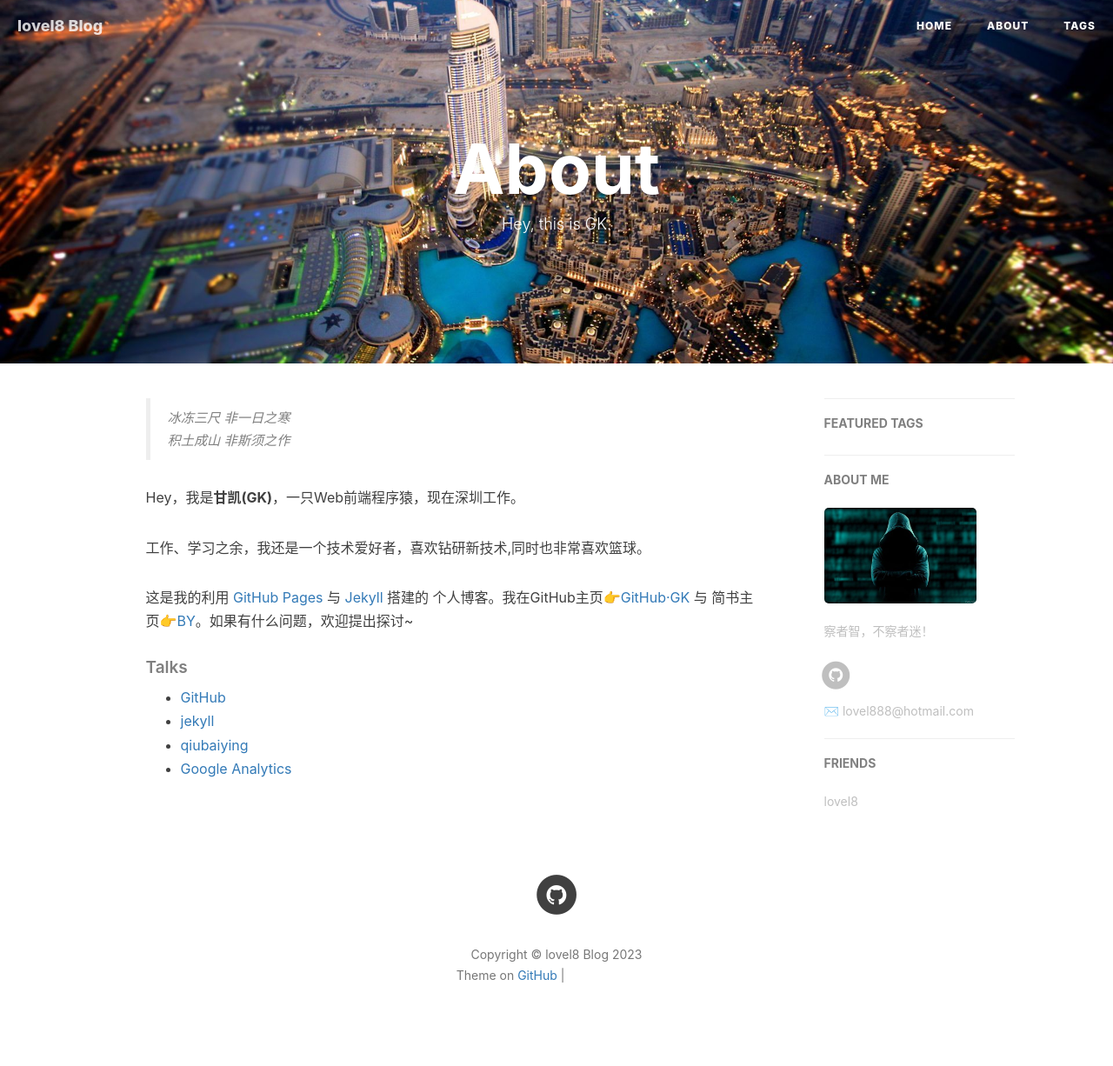
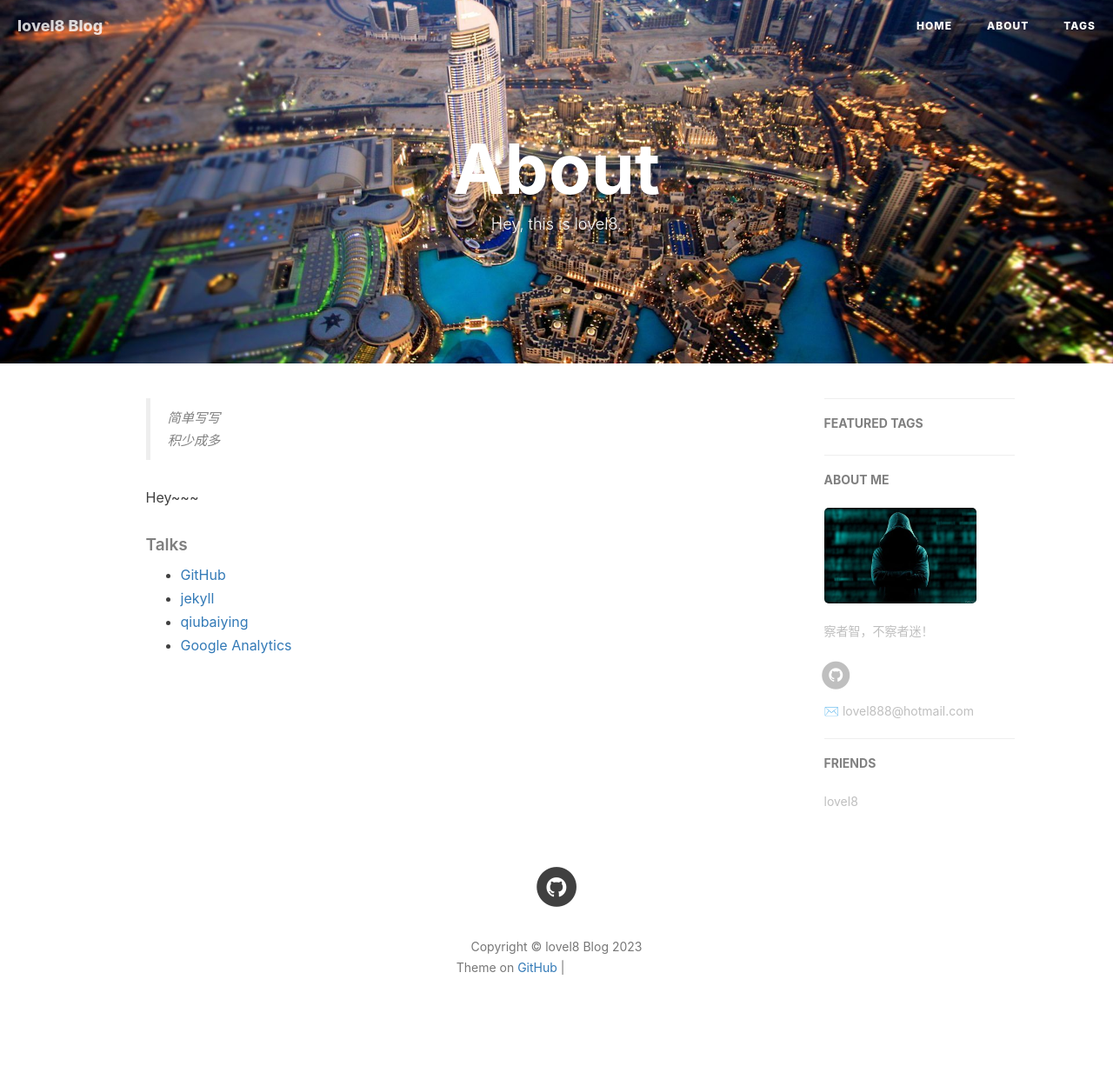
Before and after one commit to lovel8/lovel8.github.io, a Jekyll site: the page built from about.html, in a window 1280 px wide. Shown: the whole page at 87% size. Built offline with Jekyll 4.4.1, drawn with Linux system fonts in a browser that asks for light colours; nearby versions of some CDN libraries; comment, search, counter and statistics services are not loaded; grey boxes are pictures that could not be loaded.

Commit message:
Update about.html

```diff
--- a/about.html
+++ b/about.html
@@ -1,7 +1,7 @@
 ---
 layout: page
 title: "About"
-description: "Hey, this is GK."
+description: "Hey, this is lovel8."
 header-img: "img/post-bg-rwd.jpg"
 ---
 
@@ -15,14 +15,11 @@ header-img: "img/post-bg-rwd.jpg"
 <div class="zh post-container">
 
     <!--copied from markdown -->
-    <blockquote><p>冰冻三尺 非一日之寒<br>
-    积土成山 非斯须之作</p></blockquote>
+    <blockquote><p>简单写写<br>
+    积少成多</p></blockquote>
 
-    <p>Hey，我是<strong>甘凯(GK)</strong>，一只Web前端程序猿，现在深圳工作。</p>
+    <p>Hey~~~</p>
 
-    <p>工作、学习之余，我还是一个技术爱好者，喜欢钻研新技术,同时也非常喜欢篮球。</p>
-
-    <p>这是我的利用 <a href="https://pages.github.com/">GitHub Pages</a> 与 <a href="http://jekyll.com.cn/">Jekyll</a> 搭建的 个人博客。我在GitHub主页<a href="https://github.com/GitHubGanKai">👉GitHub·GK</a> 与 简书主页<a href="http://www.jianshu.com/u/4365773d2dd5">👉BY</a>。如果有什么问题，欢迎提出探讨~</p>
 
     <p></p>
 
```
